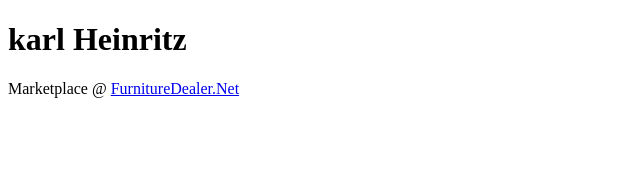
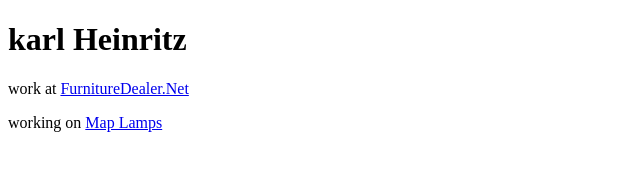
Before and after one commit to kheinritz/kheinritz.github.io, a plain HTML site: page index.html in a window 1280 px wide. Shown: the whole page, without its empty margins (0-640 px from the left). Drawn offline with Linux system fonts and the light colour scheme.

Commit message:
Update index.html

```diff
--- a/index.html
+++ b/index.html
@@ -5,7 +5,8 @@
     </head>
     <body>
         <h1>karl Heinritz</h1>
-        <p>Marketplace @ <a href="https://www.furnituredealer.net/">FurnitureDealer.Net</a></p>
+        <p>work at <a href="https://www.furnituredealer.net/">FurnitureDealer.Net</a></p>
+        <p>working on <a href="https://maplamps.com/">Map Lamps</a></p>
     </body>
 
 </html>
```
